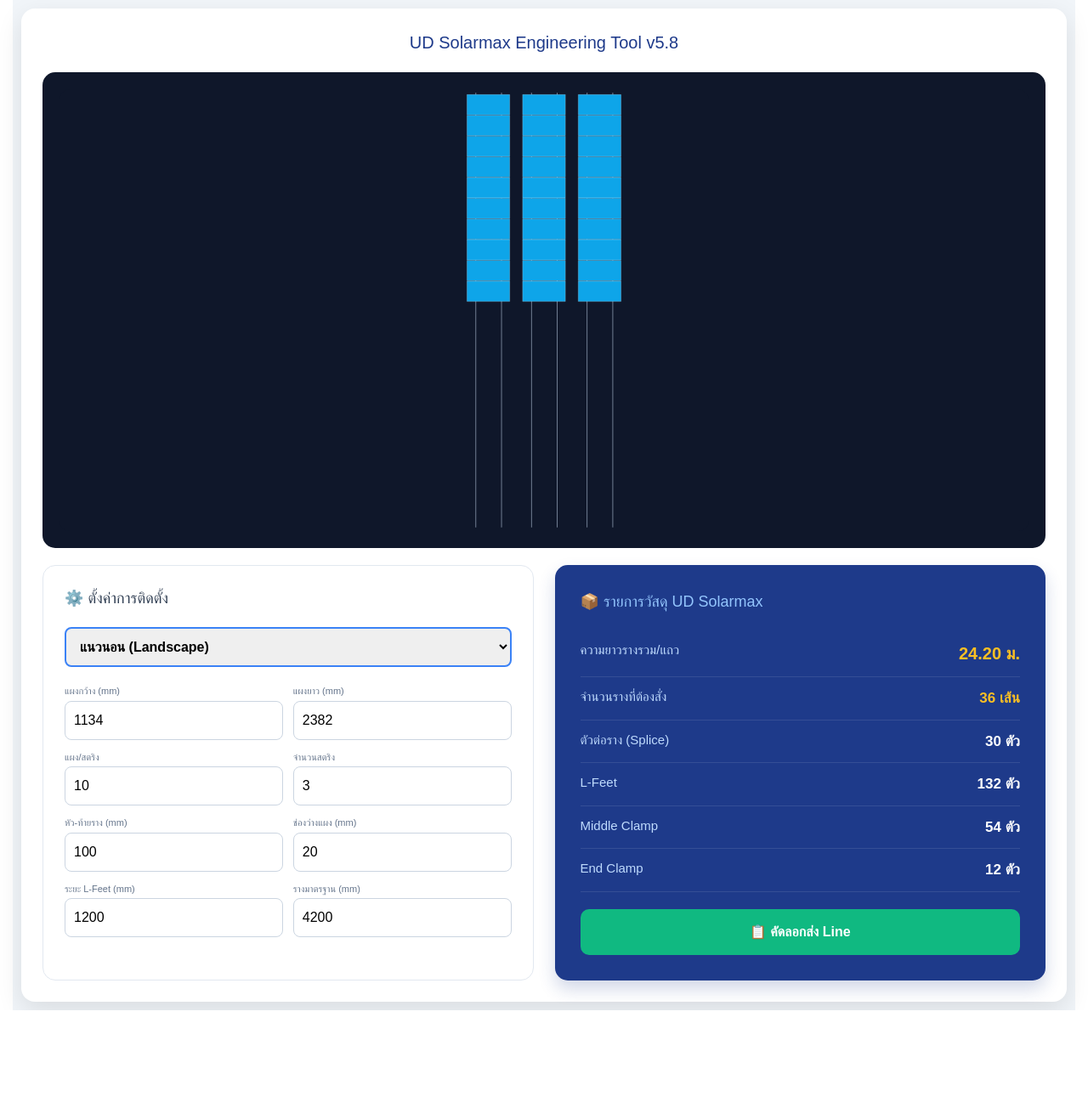
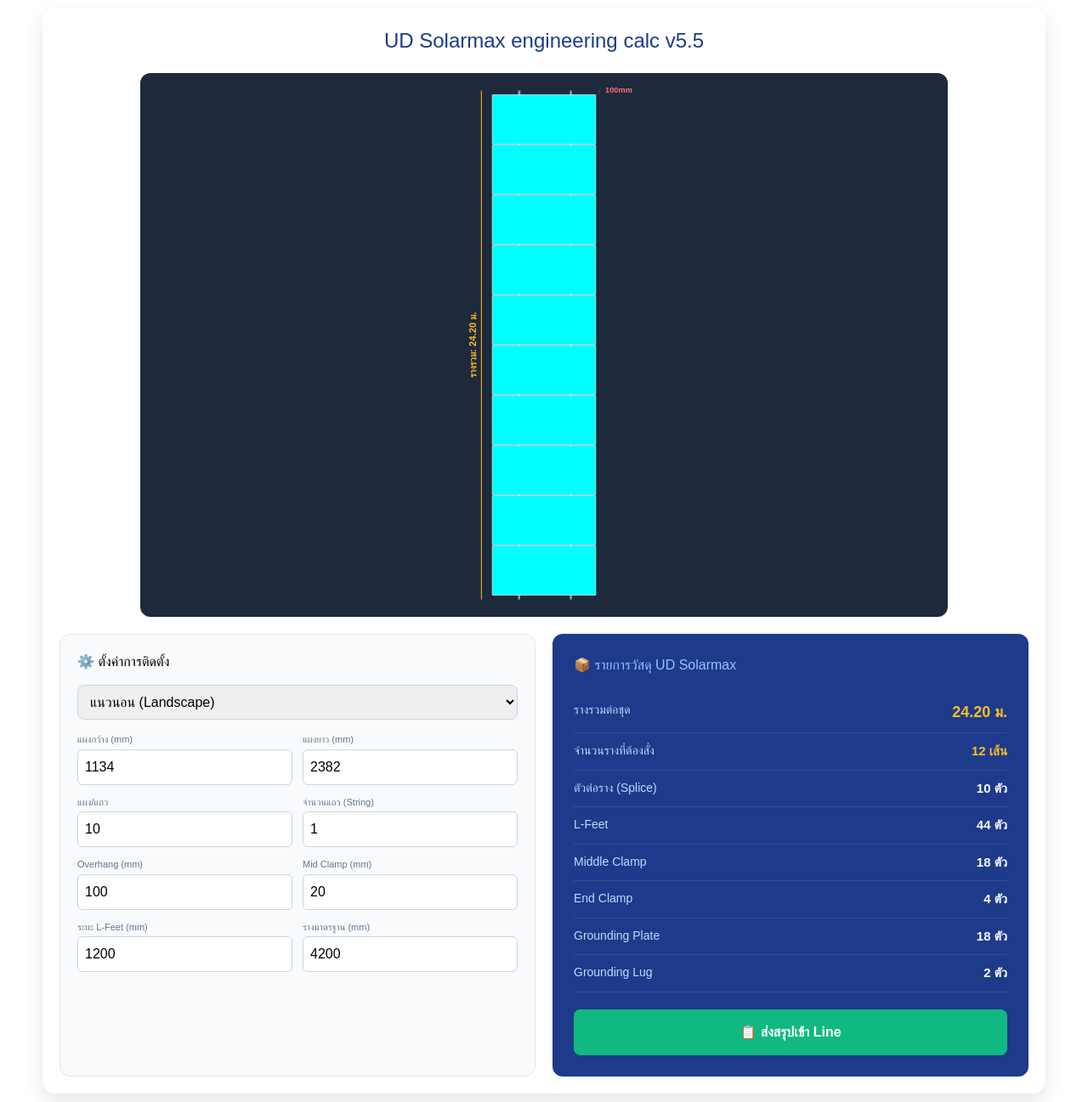
Before and after one commit to udsolarmax/udsolarmax_pv_calulation, a React (Create React App) app: page / in a window 1280 px wide. Shown: the whole page at 85% size. Before the commit the page ends 1189 px from the top, so only its background shows below. Built offline with nearby package versions, Linux system fonts and the light colour scheme.

Commit message:
Update App.js

```diff
--- a/src/App.js
+++ b/src/App.js
@@ -1,11 +1,11 @@
-import React, { useState, useEffect } from 'react';
+import React, { useState, useEffect } from "react";
 
 export default function App() {
   const [panelWidth, setPanelWidth] = useState(1134);
   const [panelLength, setPanelLength] = useState(2382);
-  const [panelOrientation, setPanelOrientation] = useState('horizontal');
+  const [panelOrientation, setPanelOrientation] = useState("horizontal");
   const [panelCountPerString, setPanelCountPerString] = useState(10);
-  const [stringCount, setStringCount] = useState(3);
+  const [stringCount, setStringCount] = useState(1); // จำนวนแถว
   const [lFeetSpace, setLFeetSpace] = useState(1200);
   const [railLength, setRailLength] = useState(4200);
   const [midClampSpace, setMidClampSpace] = useState(20);
@@ -18,86 +18,278 @@
     endClamps: 0,
     splices: 0,
     lFeetCount: 0,
-    panelTotalDim: 0
+    panelTotalDim: 0,
   });
 
-  // กำหนดขนาดตามแนวรางจริง
-  const dimAlongRail = panelOrientation === 'vertical' ? panelWidth : panelLength;
-  const dimAcrossRail = panelOrientation === 'vertical' ? panelLength : panelWidth;
+  const currentW = panelOrientation === "vertical" ? panelWidth : panelLength;
+  const currentL = panelOrientation === "vertical" ? panelLength : panelWidth;
 
   useEffect(() => {
-    const panelsTotalMM = (panelCountPerString * dimAlongRail) + ((panelCountPerString - 1) * midClampSpace);
-    const rowLenMM = panelsTotalMM + (2 * overhang);
+    const panelsDim =
+      panelCountPerString * currentW +
+      (panelCountPerString - 1) * midClampSpace;
+    const rowLenMM = panelsDim + 2 * overhang;
 
-    const railsPerSide = Math.ceil(rowLenMM / railLength);
-    const railsPerString = railsPerSide * 2;
-    const splicesPerString = Math.max(0, (railsPerSide - 1) * 2);
+    const midPerString = (panelCountPerString - 1) * 2;
+    const railsPerString = Math.ceil((rowLenMM * 2) / railLength);
+    const splicesPerString = Math.max(0, railsPerString - 2);
     const lFeetPerString = (Math.ceil(rowLenMM / lFeetSpace) + 1) * 2;
 
     setResults({
       totalRailLength: (rowLenMM / 1000).toFixed(2),
       totalRailsNeeded: railsPerString * stringCount,
-      midClamps: (panelCountPerString - 1) * 2 * stringCount,
+      midClamps: midPerString * stringCount,
       endClamps: 4 * stringCount,
       splices: splicesPerString * stringCount,
       lFeetCount: lFeetPerString * stringCount,
-      panelTotalDim: (panelsTotalMM / 1000).toFixed(2)
+      panelTotalDim: (panelsDim / 1000).toFixed(2),
     });
-  }, [dimAlongRail, panelCountPerString, stringCount, lFeetSpace, railLength, midClampSpace, overhang]);
+  }, [
+    currentW,
+    currentL,
+    panelCountPerString,
+    stringCount,
+    lFeetSpace,
+    railLength,
+    midClampSpace,
+    overhang,
+    panelOrientation,
+  ]);
 
   const renderVisualizer = () => {
-    const panelsTotalMM = (panelCountPerString * dimAlongRail) + ((panelCountPerString - 1) * midClampSpace);
-    const railLenMM = panelsTotalMM + (2 * overhang);
+    const panelsDimMM =
+      panelCountPerString * currentW +
+      (panelCountPerString - 1) * midClampSpace;
+    const railLenMM = panelsDimMM + 2 * overhang;
 
-    if (panelOrientation === 'vertical') {
-      const viewW = railLenMM + 400;
-      const viewH = (dimAcrossRail * stringCount) + (stringCount * 400);
+    if (panelOrientation === "vertical") {
+      // --- แผงแนวตั้ง (Portrait) ---
+      const vWidth = railLenMM + 800;
+      const vHeight = currentL * stringCount + stringCount * 800 + 400;
 
       return (
-        <svg viewBox={`-200 -200 ${viewW} ${viewH}`} style={{ width: '100%', maxHeight: '65vh', background: '#0f172a', borderRadius: '12px' }}>
+        <svg
+          viewBox={`-300 -500 ${vWidth} ${vHeight}`}
+          style={{
+            width: "100%",
+            height: "auto",
+            background: "#1e293b",
+            borderRadius: "12px",
+          }}
+        >
           {Array.from({ length: stringCount }).map((_, sIdx) => {
-            const yOff = sIdx * (dimAcrossRail + 400);
+            const yOff = sIdx * (currentL + 800);
             return (
               <g key={sIdx}>
-                <rect x="0" y={yOff + dimAcrossRail * 0.25} width={railLenMM} height="30" fill="#94a3b8" rx="5" />
-                <rect x="0" y={yOff + dimAcrossRail * 0.75} width={railLenMM} height="30" fill="#94a3b8" rx="5" />
+                <rect
+                  x="0"
+                  y={yOff + currentL * 0.25}
+                  width={railLenMM}
+                  height="40"
+                  fill="#94a3b8"
+                  rx="10"
+                />
+                <rect
+                  x="0"
+                  y={yOff + currentL * 0.75}
+                  width={railLenMM}
+                  height="40"
+                  fill="#94a3b8"
+                  rx="10"
+                />
+                <line
+                  x1="0"
+                  y1={yOff - 150}
+                  x2={railLenMM}
+                  y2={yOff - 150}
+                  stroke="#fbbf24"
+                  strokeWidth="15"
+                />
+                <text
+                  x={railLenMM / 2}
+                  y={yOff - 220}
+                  fill="#fbbf24"
+                  fontSize="200"
+                  fontWeight="bold"
+                  textAnchor="middle"
+                >
+                  รางรวม: {results.totalRailLength} ม.
+                </text>
+                <line
+                  x1="0"
+                  y1={yOff + currentL * 0.25 + 20}
+                  x2={lFeetSpace}
+                  y2={yOff + currentL * 0.25 + 20}
+                  stroke="#60a5fa"
+                  strokeWidth="10"
+                  strokeDasharray="20,20"
+                />
+                <text
+                  x={lFeetSpace / 2}
+                  y={yOff + currentL * 0.25 - 20}
+                  fill="#60a5fa"
+                  fontSize="150"
+                  fontWeight="bold"
+                  textAnchor="middle"
+                >
+                  L-Feet: {lFeetSpace}mm
+                </text>
                 {Array.from({ length: panelCountPerString }).map((_, pIdx) => (
-                  <rect key={pIdx} x={overhang + (pIdx * (dimAlongRail + midClampSpace))} y={yOff} width={dimAlongRail} height={dimAcrossRail} fill="#1e293b" stroke="#38bdf8" strokeWidth="8" rx="5" />
+                  <rect
+                    key={pIdx}
+                    x={overhang + pIdx * (currentW + midClampSpace)}
+                    y={yOff}
+                    width={currentW}
+                    height={currentL}
+                    fill="#334155"
+                    stroke="#475569"
+                    strokeWidth="10"
+                    rx="5"
+                  />
                 ))}
+                <line
+                  x1="0"
+                  y1={yOff + currentL + 120}
+                  x2={overhang}
+                  y2={yOff + currentL + 120}
+                  stroke="#f87171"
+                  strokeWidth="10"
+                  strokeDasharray="30,30"
+                />
+                <text
+                  x={overhang / 2}
+                  y={yOff + currentL + 300}
+                  fill="#f87171"
+                  fontSize="150"
+                  fontWeight="bold"
+                  textAnchor="middle"
+                >
+                  {overhang}mm
+                </text>
               </g>
             );
           })}
         </svg>
       );
     } else {
-      // --- แก้ไขจุดที่มีปัญหาในรูปภาพล่าสุด (Landscape) ---
-      const stringGap = dimAlongRail * 0.3;
-      const viewW = (dimAlongRail * stringCount) + ((stringCount - 1) * stringGap) + 400;
-      const viewH = railLenMM + 400;
+      // --- แผงแนวนอน (Landscape) - แก้ไขให้แสดงผลตามจำนวนแถวที่เพิ่มขึ้น ---
+      const totalPanelH =
+        panelCountPerString * currentL +
+        (panelCountPerString - 1) * midClampSpace;
+      const railLenMM = totalPanelH + 2 * overhang;
+      // ขยาย viewBox ตามจำนวน stringCount (วางเรียงต่อกันไปทางขวา)
+      const vWidth = currentW * stringCount + stringCount * 800 + 400;
+      const vHeight = railLenMM + 800;
 
       return (
-        <svg viewBox={`-200 -200 ${viewW} ${viewH}`} style={{ width: '100%', maxHeight: '65vh', background: '#0f172a', borderRadius: '12px' }}>
+        <svg
+          viewBox={`-600 -400 ${vWidth} ${vHeight}`}
+          style={{
+            width: "100%",
+            maxHeight: "80vh",
+            height: "auto",
+            background: "#1e293b",
+            borderRadius: "12px",
+          }}
+        >
           {Array.from({ length: stringCount }).map((_, sIdx) => {
-            const xOff = sIdx * (dimAlongRail + stringGap);
+            const xOff = sIdx * (currentW + 800);
             return (
               <g key={sIdx}>
-                {/* แก้ไขตำแหน่งราง: เริ่มที่ y=0 และยาวเท่ากับความยาวรางที่คำนวณจริงเท่านั้น */}
-                <rect x={xOff + dimAlongRail * 0.2} y="0" width="35" height={railLenMM} fill="#94a3b8" rx="10" />
-                <rect x={xOff + dimAlongRail * 0.8} y="0" width="35" height={railLenMM} fill="#94a3b8" rx="10" />
+                {/* รางแนวตั้งของแต่ละแถว */}
+                <rect
+                  x={xOff + currentW * 0.25}
+                  y="0"
+                  width="45"
+                  height={railLenMM}
+                  fill="#94a3b8"
+                  rx="10"
+                />
+                <rect
+                  x={xOff + currentW * 0.75}
+                  y="0"
+                  width="45"
+                  height={railLenMM}
+                  fill="#94a3b8"
+                  rx="10"
+                />
+
+                {/* เส้นบอกระยะรางรวม */}
+                <line
+                  x1={xOff - 250}
+                  y1="0"
+                  x2={xOff - 250}
+                  y2={railLenMM}
+                  stroke="#fbbf24"
+                  strokeWidth="20"
+                />
+                <text
+                  x={xOff - 380}
+                  y={railLenMM / 2}
+                  fill="#fbbf24"
+                  fontSize="220"
+                  fontWeight="bold"
+                  textAnchor="middle"
+                  transform={`rotate(-90, ${xOff - 380}, ${railLenMM / 2})`}
+                >
+                  รางรวม: {results.totalRailLength} ม.
+                </text>
+
+                {/* ระยะ L-Feet */}
+                <line
+                  x1={xOff + currentW * 0.25 + 60}
+                  y1="0"
+                  x2={xOff + currentW * 0.25 + 60}
+                  y2={lFeetSpace}
+                  stroke="#60a5fa"
+                  strokeWidth="12"
+                  strokeDasharray="30,30"
+                />
+                <text
+                  x={xOff + currentW * 0.25 + 200}
+                  y={lFeetSpace / 2}
+                  fill="#60a5fa"
+                  fontSize="180"
+                  fontWeight="bold"
+                  textAnchor="start"
+                >
+                  L-Feet: {lFeetSpace}mm
+                </text>
 
                 {Array.from({ length: panelCountPerString }).map((_, pIdx) => (
                   <rect
                     key={pIdx}
                     x={xOff}
-                    y={overhang + (pIdx * (dimAcrossRail + midClampSpace))}
-                    width={dimAlongRail}
-                    height={dimAcrossRail}
-                    fill="#0ea5e9"
+                    y={overhang + pIdx * (currentL + midClampSpace)}
+                    width={currentW}
+                    height={currentL}
+                    fill="#00ffff"
                     stroke="#fff"
-                    strokeWidth="10"
+                    strokeWidth="12"
                     rx="5"
                   />
                 ))}
+
+                {/* ระยะ Overhang */}
+                <line
+                  x1={xOff + currentW + 80}
+                  y1="0"
+                  x2={xOff + currentW + 80}
+                  y2={overhang}
+                  stroke="#f87171"
+                  strokeWidth="12"
+                  strokeDasharray="40,40"
+                />
+                <text
+                  x={xOff + currentW + 220}
+                  y={overhang / 2}
+                  fill="#f87171"
+                  fontSize="180"
+                  fontWeight="bold"
+                  textAnchor="start"
+                >
+                  {overhang}mm
+                </text>
               </g>
             );
           })}
@@ -107,46 +299,189 @@
   };
 
   return (
-    <div style={{ padding: "10px", maxWidth: "1250px", margin: "0 auto", fontFamily: "sans-serif", backgroundColor: "#f1f5f9", minHeight: "100vh" }}>
-      <div style={{ backgroundColor: "white", borderRadius: "16px", boxShadow: "0 10px 30px rgba(0,0,0,0.1)", padding: "25px" }}>
-        <h1 style={{ color: "#1e3a8a", textAlign: "center", marginBottom: "20px", fontSize: "20px" }}>UD Solarmax Engineering Tool v5.8</h1>
+    <div
+      style={{
+        padding: "10px",
+        maxWidth: "1200px",
+        margin: "0 auto",
+        fontFamily: "sans-serif",
+      }}
+    >
+      <div
+        style={{
+          backgroundColor: "white",
+          borderRadius: "16px",
+          boxShadow: "0 10px 25px rgba(0,0,0,0.1)",
+          padding: "20px",
+        }}
+      >
+        <h1
+          style={{
+            color: "#1e3a8a",
+            textAlign: "center",
+            marginBottom: "20px",
+            fontSize: "24px",
+          }}
+        >
+          UD Solarmax engineering calc v5.5
+        </h1>
 
-        <div style={{ marginBottom: "20px", display: 'flex', justifyContent: 'center', background: '#0f172a', padding: '20px', borderRadius: '15px' }}>
-             {renderVisualizer()}
+        <div
+          style={{
+            marginBottom: "20px",
+            display: "flex",
+            justifyContent: "center",
+          }}
+        >
+          <div style={{ width: "100%", maxWidth: "950px" }}>
+            {renderVisualizer()}
+          </div>
         </div>
 
-        <div style={{ display: "grid", gridTemplateColumns: "repeat(auto-fit, minmax(320px, 1fr))", gap: "25px" }}>
-          <div style={{ background: "#ffffff", padding: "25px", borderRadius: "15px", border: "1px solid #e2e8f0" }}>
-            <h3 style={{ marginBottom: "20px", fontSize: "18px", color: "#334155" }}>⚙️ ตั้งค่าการติดตั้ง</h3>
-            <select value={panelOrientation} onChange={(e) => setPanelOrientation(e.target.value)} style={{ width: "100%", padding: "12px", marginBottom: "20px", borderRadius: "8px", border: "2px solid #3b82f6", fontWeight: "bold" }}>
+        <div
+          style={{
+            display: "grid",
+            gridTemplateColumns: "repeat(auto-fit, minmax(320px, 1fr))",
+            gap: "20px",
+          }}
+        >
+          <div
+            style={{
+              background: "#f8fafc",
+              padding: "20px",
+              borderRadius: "12px",
+              border: "1px solid #e2e8f0",
+            }}
+          >
+            <h3 style={{ marginBottom: "15px", fontSize: "16px" }}>
+              ⚙️ ตั้งค่าการติดตั้ง
+            </h3>
+            <select
+              value={panelOrientation}
+              onChange={(e) => setPanelOrientation(e.target.value)}
+              style={{
+                width: "100%",
+                padding: "10px",
+                marginBottom: "15px",
+                borderRadius: "8px",
+                border: "1px solid #cbd5e1",
+              }}
+            >
               <option value="horizontal">แนวนอน (Landscape)</option>
               <option value="vertical">แนวตั้ง (Portrait)</option>
             </select>
-            <div style={{ display: "grid", gridTemplateColumns: "1fr 1fr", gap: "12px" }}>
-              <InputBlock label="แผงกว้าง (mm)" value={panelWidth} onChange={setPanelWidth} />
-              <InputBlock label="แผงยาว (mm)" value={panelLength} onChange={setPanelLength} />
-              <InputBlock label="แผง/สตริง" value={panelCountPerString} onChange={setPanelCountPerString} />
-              <InputBlock label="จำนวนสตริง" value={stringCount} onChange={setStringCount} />
-              <InputBlock label="หัว-ท้ายราง (mm)" value={overhang} onChange={setOverhang} />
-              <InputBlock label="ช่องว่างแผง (mm)" value={midClampSpace} onChange={setMidClampSpace} />
-              <InputBlock label="ระยะ L-Feet (mm)" value={lFeetSpace} onChange={setLFeetSpace} />
-              <InputBlock label="รางมาตรฐาน (mm)" value={railLength} onChange={setRailLength} />
+            <div
+              style={{
+                display: "grid",
+                gridTemplateColumns: "1fr 1fr",
+                gap: "12px",
+              }}
+            >
+              <InputBlock
+                label="แผงกว้าง (mm)"
+                value={panelWidth}
+                onChange={setPanelWidth}
+              />
+              <InputBlock
+                label="แผงยาว (mm)"
+                value={panelLength}
+                onChange={setPanelLength}
+              />
+              <InputBlock
+                label="แผง/แถว"
+                value={panelCountPerString}
+                onChange={setPanelCountPerString}
+              />
+              <InputBlock
+                label="จำนวนแถว (String)"
+                value={stringCount}
+                onChange={setStringCount}
+              />
+              <InputBlock
+                label="Overhang (mm)"
+                value={overhang}
+                onChange={setOverhang}
+              />
+              <InputBlock
+                label="Mid Clamp (mm)"
+                value={midClampSpace}
+                onChange={setMidClampSpace}
+              />
+              <InputBlock
+                label="ระยะ L-Feet (mm)"
+                value={lFeetSpace}
+                onChange={setLFeetSpace}
+              />
+              <InputBlock
+                label="รางมาตรฐาน (mm)"
+                value={railLength}
+                onChange={setRailLength}
+              />
             </div>
           </div>
 
-          <div style={{ background: "#1e3a8a", color: "white", padding: "30px", borderRadius: "15px", boxShadow: "0 10px 20px rgba(30, 58, 138, 0.2)" }}>
-            <h3 style={{ color: "#93c5fd", marginBottom: "20px", fontSize: "18px" }}>📦 รายการวัสดุ UD Solarmax</h3>
-            <ResultRow label="ความยาวรางรวม/แถว" value={`${results.totalRailLength} ม.`} highlight />
-            <ResultRow label="จำนวนรางที่ต้องสั่ง" value={`${results.totalRailsNeeded} เส้น`} highlightColor="#fbbf24" />
-            <ResultRow label="ตัวต่อราง (Splice)" value={`${results.splices} ตัว`} />
+          <div
+            style={{
+              background: "#1e3a8a",
+              color: "white",
+              padding: "25px",
+              borderRadius: "12px",
+            }}
+          >
+            <h3
+              style={{
+                color: "#93c5fd",
+                marginBottom: "20px",
+                fontSize: "16px",
+              }}
+            >
+              📦 รายการวัสดุ UD Solarmax
+            </h3>
+            <ResultRow
+              label="รางรวมต่อชุด"
+              value={`${results.totalRailLength} ม.`}
+              highlight
+            />
+            <ResultRow
+              label="จำนวนรางที่ต้องสั่ง"
+              value={`${results.totalRailsNeeded} เส้น`}
+              highlightColor="#fbbf24"
+            />
+            <ResultRow
+              label="ตัวต่อราง (Splice)"
+              value={`${results.splices} ตัว`}
+            />
             <ResultRow label="L-Feet" value={`${results.lFeetCount} ตัว`} />
-            <ResultRow label="Middle Clamp" value={`${results.midClamps} ตัว`} />
+            <ResultRow
+              label="Middle Clamp"
+              value={`${results.midClamps} ตัว`}
+            />
             <ResultRow label="End Clamp" value={`${results.endClamps} ตัว`} />
-            <button onClick={() => {
-              const text = `☀️ UD Solarmax: ${stringCount} สตริง, รางรวม ${results.totalRailsNeeded} เส้น, L-Feet ${results.lFeetCount} ตัว`;
-              navigator.clipboard.writeText(text);
-              alert("คัดลอกข้อมูลเรียบร้อย!");
-            }} style={{ width: "100%", marginTop: "20px", padding: "15px", background: "#10b981", color: "white", border: "none", borderRadius: "10px", fontWeight: "bold", cursor: "pointer", fontSize: "16px" }}>📋 คัดลอกส่ง Line</button>
+            <ResultRow
+              label="Grounding Plate"
+              value={`${results.midClamps} ตัว`}
+            />
+            <ResultRow label="Grounding Lug" value={`${2 * stringCount} ตัว`} />
+            <button
+              onClick={() => {
+                const text = `☀️ UD Solarmax: รวม ${stringCount} แถว, ราง ${results.totalRailLength}ม. (${results.totalRailsNeeded}เส้น), L-Feet ${results.lFeetCount}ตัว`;
+                navigator.clipboard.writeText(text);
+                alert("คัดลอกข้อมูลเรียบร้อย!");
+              }}
+              style={{
+                width: "100%",
+                marginTop: "20px",
+                padding: "15px",
+                background: "#10b981",
+                color: "white",
+                border: "none",
+                borderRadius: "8px",
+                fontWeight: "bold",
+                cursor: "pointer",
+              }}
+            >
+              📋 ส่งสรุปเข้า Line
+            </button>
           </div>
         </div>
       </div>
@@ -156,14 +491,48 @@
 
 const InputBlock = ({ label, value, onChange }) => (
   <div>
-    <label style={{ display: "block", fontSize: "11px", color: "#64748b", marginBottom: "3px" }}>{label}</label>
-    <input type="number" value={value} onChange={e => onChange(Number(e.target.value))} style={{ width: "100%", padding: "10px", border: "1px solid #cbd5e1", borderRadius: "8px" }} />
+    <label
+      style={{
+        display: "block",
+        fontSize: "11px",
+        color: "#64748b",
+        marginBottom: "3px",
+      }}
+    >
+      {label}
+    </label>
+    <input
+      type="number"
+      value={value}
+      onChange={(e) => onChange(Number(e.target.value))}
+      style={{
+        width: "100%",
+        padding: "8px",
+        border: "1px solid #cbd5e1",
+        borderRadius: "6px",
+      }}
+    />
   </div>
 );
 
 const ResultRow = ({ label, value, highlight, highlightColor = "white" }) => (
-  <div style={{ display: "flex", justifyContent: "space-between", padding: "12px 0", borderBottom: "1px solid rgba(255,255,255,0.1)" }}>
-    <span style={{ fontSize: "15px", color: "#bfdbfe" }}>{label}</span>
-    <span style={{ fontWeight: "bold", fontSize: highlight ? "20px" : "17px", color: highlight ? "#fbbf24" : highlightColor }}>{value}</span>
+  <div
+    style={{
+      display: "flex",
+      justifyContent: "space-between",
+      padding: "10px 0",
+      borderBottom: "1px solid rgba(255,255,255,0.1)",
+    }}
+  >
+    <span style={{ fontSize: "14px", color: "#bfdbfe" }}>{label}</span>
+    <span
+      style={{
+        fontWeight: "bold",
+        fontSize: highlight ? "18px" : "15px",
+        color: highlight ? "#fbbf24" : highlightColor,
+      }}
+    >
+      {value}
+    </span>
   </div>
 );
```
